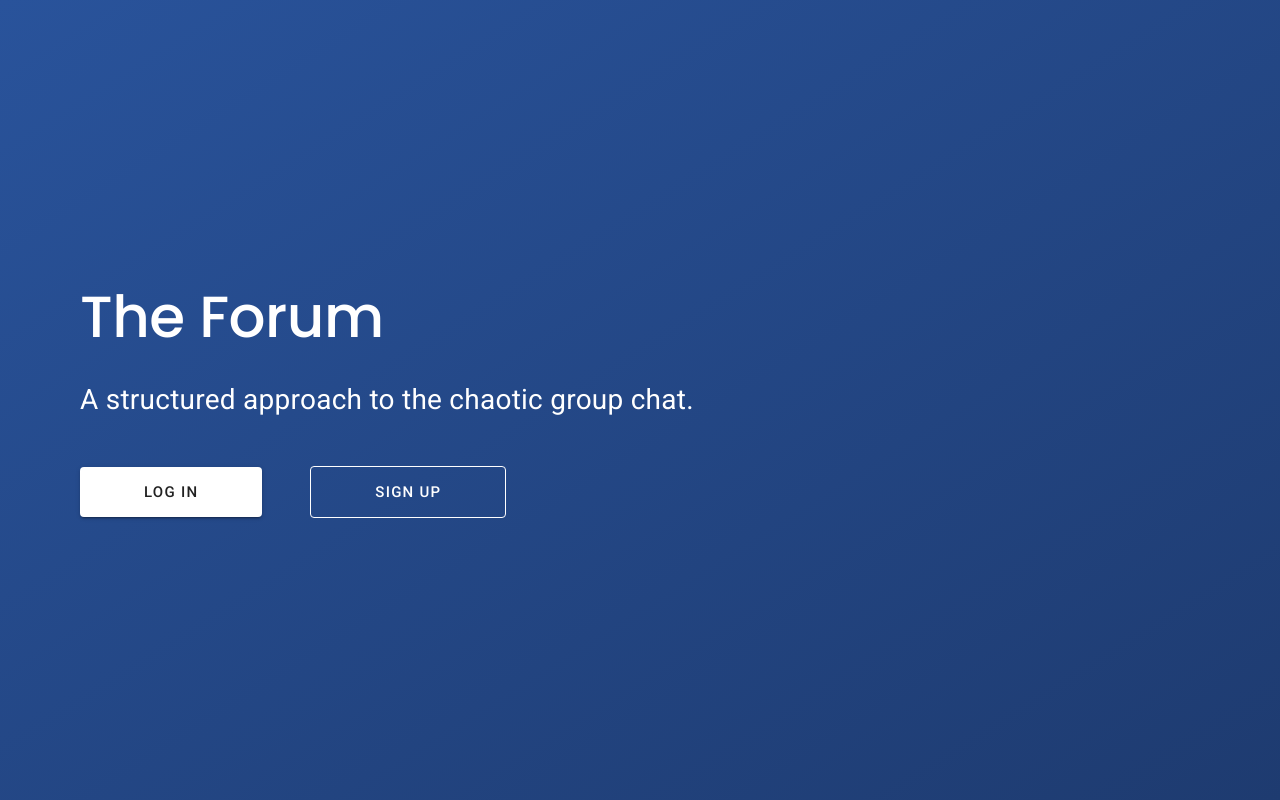
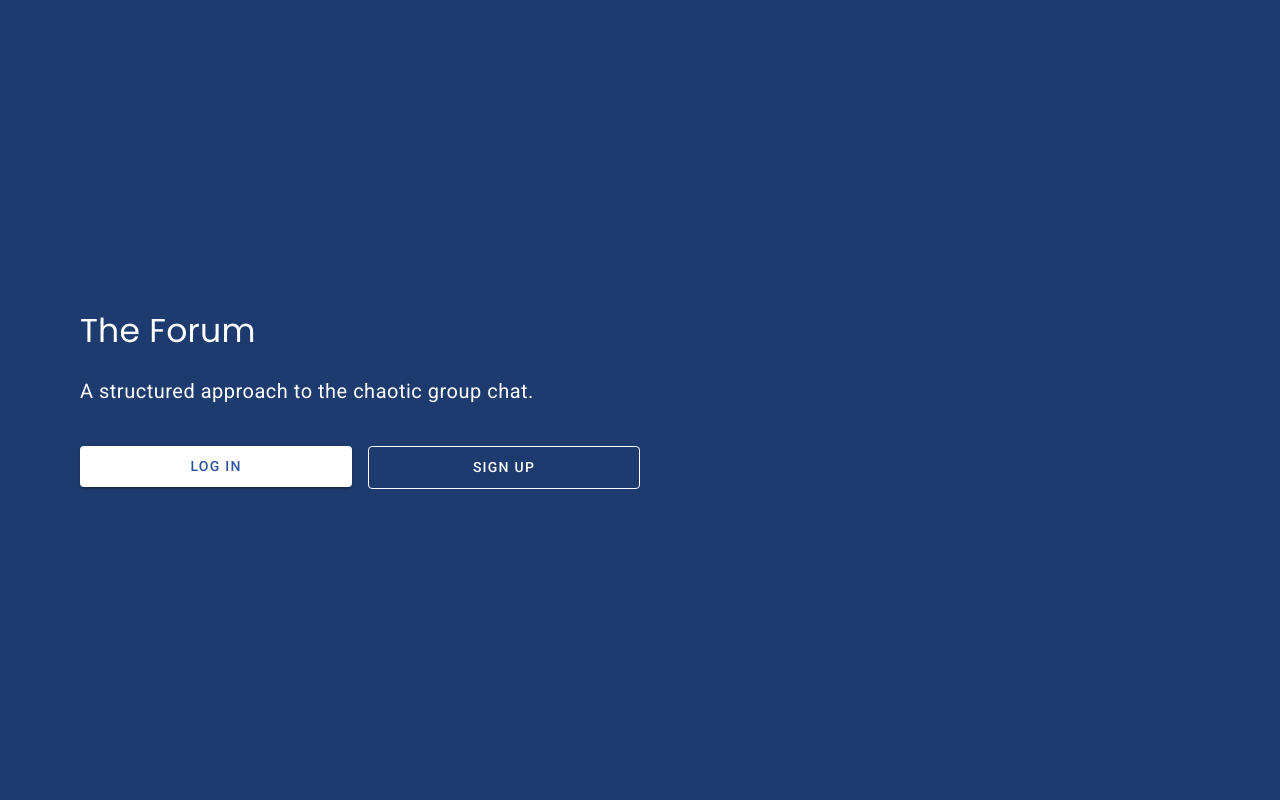
Before and after one commit to brianhyun/web-forum, a React (Create React App) app in the folder client/: page / in a window 1280 px wide. Built offline with nearby package versions, Linux system fonts and the light colour scheme.

Commit message:
Fix styles for landing, login, and signup page

```diff
--- a/client/src/components/main/Landing.js
+++ b/client/src/components/main/Landing.js
@@ -6,85 +6,102 @@ import Box from '@material-ui/core/Box';
 import Button from '@material-ui/core/Button';
 import { makeStyles } from '@material-ui/core/styles';
 import Typography from '@material-ui/core/Typography';
+import Container from '@material-ui/core/Container';
+import CssBaseline from '@material-ui/core/CssBaseline';
+import GroupWorkOutlinedIcon from '@material-ui/icons/GroupWorkOutlined';
+import Avatar from '@material-ui/core/Avatar';
+import Grid from '@material-ui/core/Grid';
 
 const useStyles = makeStyles((theme) => ({
+    container: {
+        backgroundColor: '#1E3B70',
+        padding: theme.spacing(0, 10),
+    },
     box: {
-        background: 'linear-gradient(to bottom right, #29539B, #1E3B70)',
         display: 'flex',
         flexDirection: 'column',
         height: '100vh',
         justifyContent: 'center',
-        padding: theme.spacing(0, 10),
+        alignItems: 'flex-start',
     },
     header: {
         color: '#ffffff',
-        fontWeight: 500,
-        marginBottom: theme.spacing(4),
+        marginBottom: theme.spacing(3),
     },
     subtitle: {
         color: '#ffffff',
-        fontFamily: 'Roboto',
-        fontSize: 28,
-        marginBottom: theme.spacing(6),
+        fontSize: 20,
+        marginBottom: theme.spacing(5),
     },
     login: {
         backgroundColor: '#ffffff',
-        marginRight: theme.spacing(6),
-        padding: theme.spacing(1.5, 8),
+        color: theme.palette.primary.main,
+        padding: theme.spacing(1, 0),
     },
     signup: {
+        borderColor: '#ffffff',
         color: '#ffffff',
-        borderColor: '#ffffff',
-        padding: theme.spacing(1.5, 8),
+        padding: theme.spacing(1, 0),
     },
 }));
 
 const linkStyle = {
     textDecoration: 'none',
+    width: '100%',
 };
 
 function Landing() {
     const classes = useStyles();
 
     return (
-        <Box>
+        <Container component="main" maxWidth="xl" className={classes.container}>
+            <CssBaseline />
+            <Grid container>
+                <Grid item xs={12} sm={6}>
                     <Box className={classes.box}>
                         <Typography
-                    variant="h2"
+                            variant="h4"
                             component="h1"
                             className={classes.header}
                         >
                             The Forum
                         </Typography>
                         <Typography
-                    variant="h4"
-                    component="h2"
+                            variant="body1"
                             className={classes.subtitle}
                         >
                             A structured approach to the chaotic group chat.
                         </Typography>
-                <Box>
+                        <Grid container spacing={2}>
+                            <Grid item xs={12} sm={6}>
                                 <Link to="/login" style={linkStyle}>
                                     <Button
+                                        type="submit"
+                                        fullWidth
                                         variant="contained"
-                            size="large"
                                         className={classes.login}
                                     >
                                         Log In
                                     </Button>
                                 </Link>
+                            </Grid>
+                            <Grid item xs={12} sm={6}>
                                 <Link to="/signup" style={linkStyle}>
                                     <Button
+                                        type="submit"
+                                        fullWidth
                                         variant="outlined"
-                            size="large"
                                         className={classes.signup}
                                     >
                                         Sign Up
                                     </Button>
                                 </Link>
+                            </Grid>
+                        </Grid>
                     </Box>
-            </Box>
-        </Box>
+                </Grid>
+            </Grid>
+        </Container>
     );
 }
 
```
Lines whose indentation alone changed are shown as unchanged.
